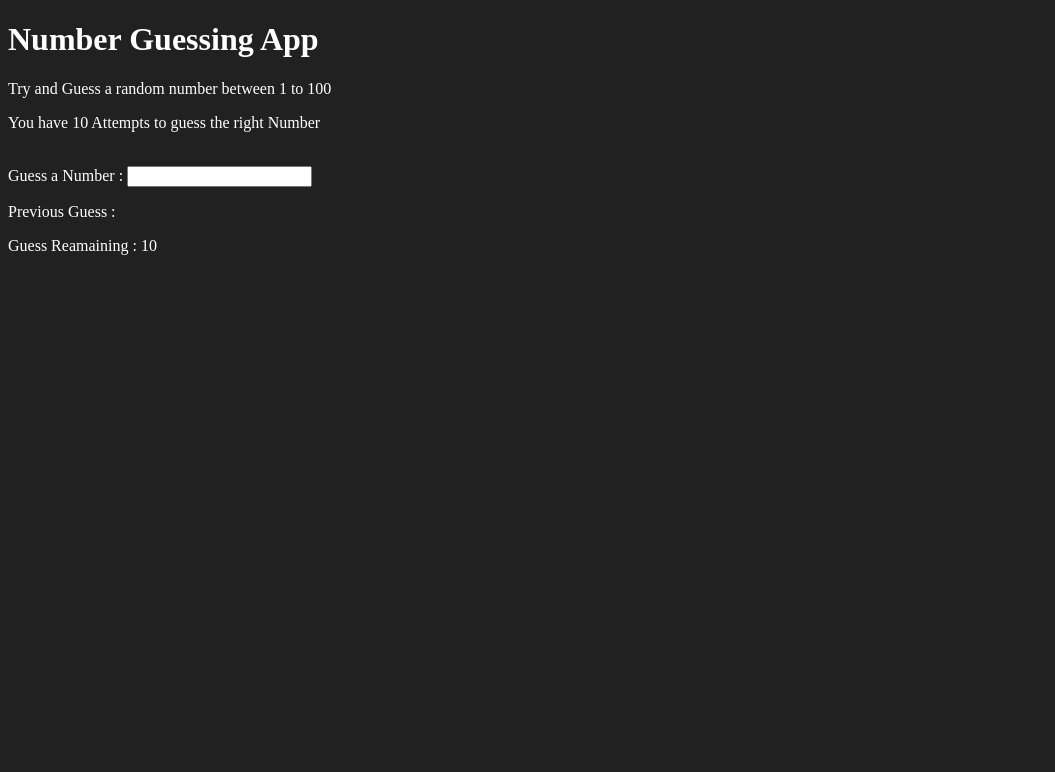
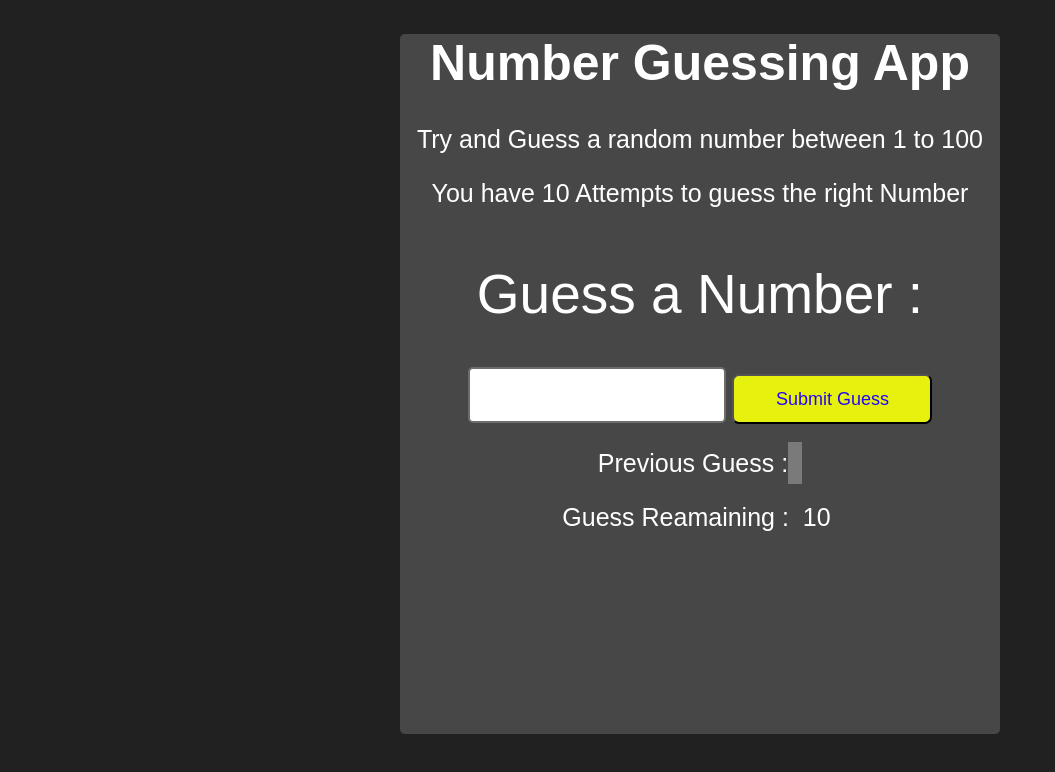
Before and after one commit to KARTIKPAUL/number-guessing-game, a plain HTML site: page index.html in a window 1280 px wide. Shown: the whole page, without its empty margins (0-1055 px from the left). Drawn offline with Linux system fonts and the light colour scheme.

Commit message:
CSS complete

```diff
--- a/index.html
+++ b/index.html
@@ -16,11 +16,13 @@
         <p>Try and Guess a random number between 1 to 100</p>
         <p>You have 10 Attempts to guess the right Number</p>
 
-        <br/>
+    <br/>
 
         <form class="form">
             <label for="guessField" id="guess">Guess a Number :</label>
             <input type="text" id="guessField" class="guessField">
+            <input type="submit" id="subt" value="Submit Guess"
+            class="guessSubmit"/>
         </form>
 
         <div class="resultParas">
--- a/style.css
+++ b/style.css
@@ -0,0 +1,76 @@
+.{
+    margin: 0;
+    padding: 0;
+    box-sizing: border-box;
+}
+html{
+    font-family: sans-serif;
+}
+
+body{
+    width: 300px;
+    max-width: 750px;
+    min-width: 480px;
+    margin: 0 auto;
+    background-color:#212121;
+}
+
+.lastResult{
+    color: #ffffff;
+    padding: 7px;
+}
+
+.guesses{
+    color: #ffffff;
+    padding: 7px;
+}
+button {
+    background-color: #141414;
+    color: #fff;
+    width: 250px;
+    height: 50px;
+    border-radius: 25px;
+    font-size: 30px;
+    border-style: none;
+    margin-top: 30px;
+    /* margin-left: 50px; */
+  }
+  #subt{
+    background-color: hsl(63, 89%, 50%);
+    color: #2505f6;
+    width: 200px;
+    height: 50px;
+    font-size: large;
+    margin-top:48px;
+    border-radius: 7px;
+}
+#guessField{
+    color: #000;
+    width: 250px;
+    height: 50px;
+    font-size: 30px;
+    margin-top: 25px;
+    border: 2px solid #6c6d6d;
+    text-align: center;
+    border-radius: 5px;
+}
+
+#guess{
+    font-size: 55px;
+    margin-top: 120px;
+    color: #fff;
+}
+.guesses{
+    background-color: #7a7a7a;
+}
+
+#wrapper{
+    box-sizing: border-box;
+    text-align: center;
+    border-radius: 5px;
+    width: 600px;
+    height: 700px;
+    background-color: #474747;
+    color: #fff;
+    font-size: 25px;
+}
```
